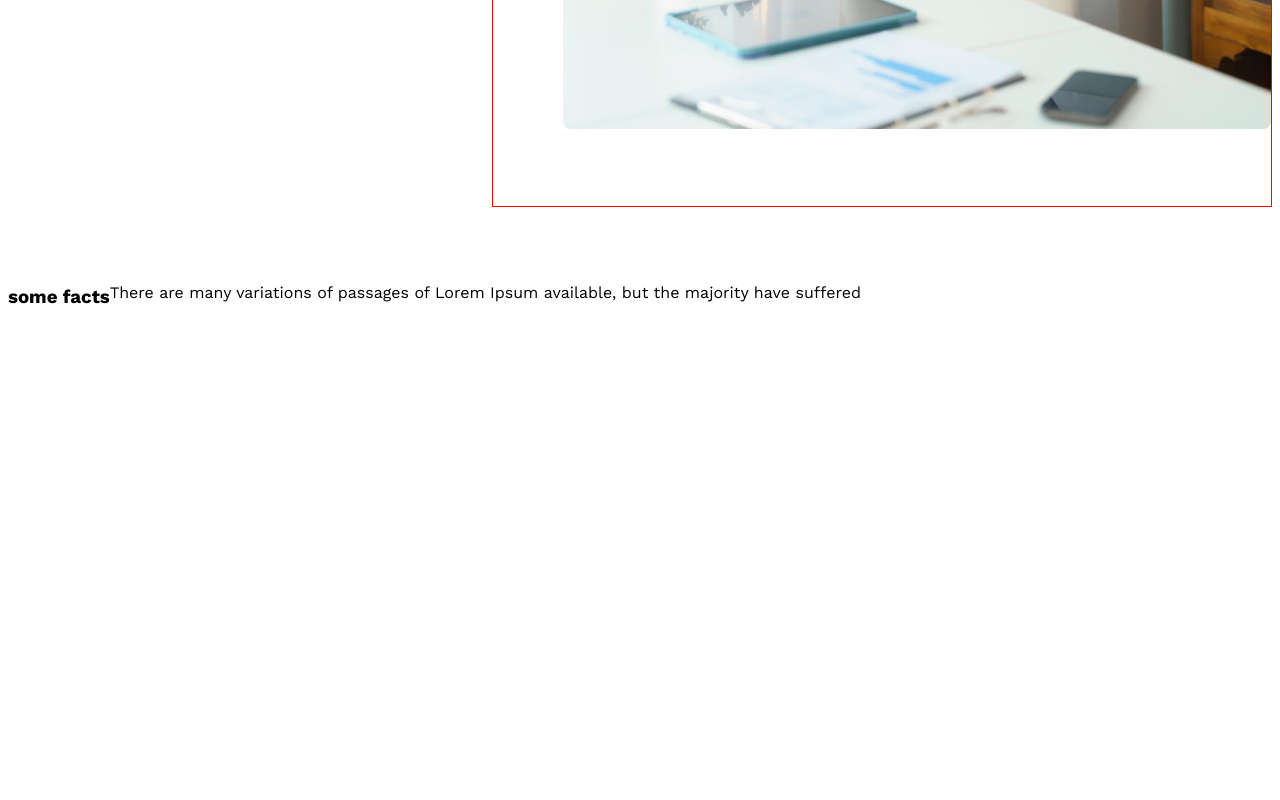
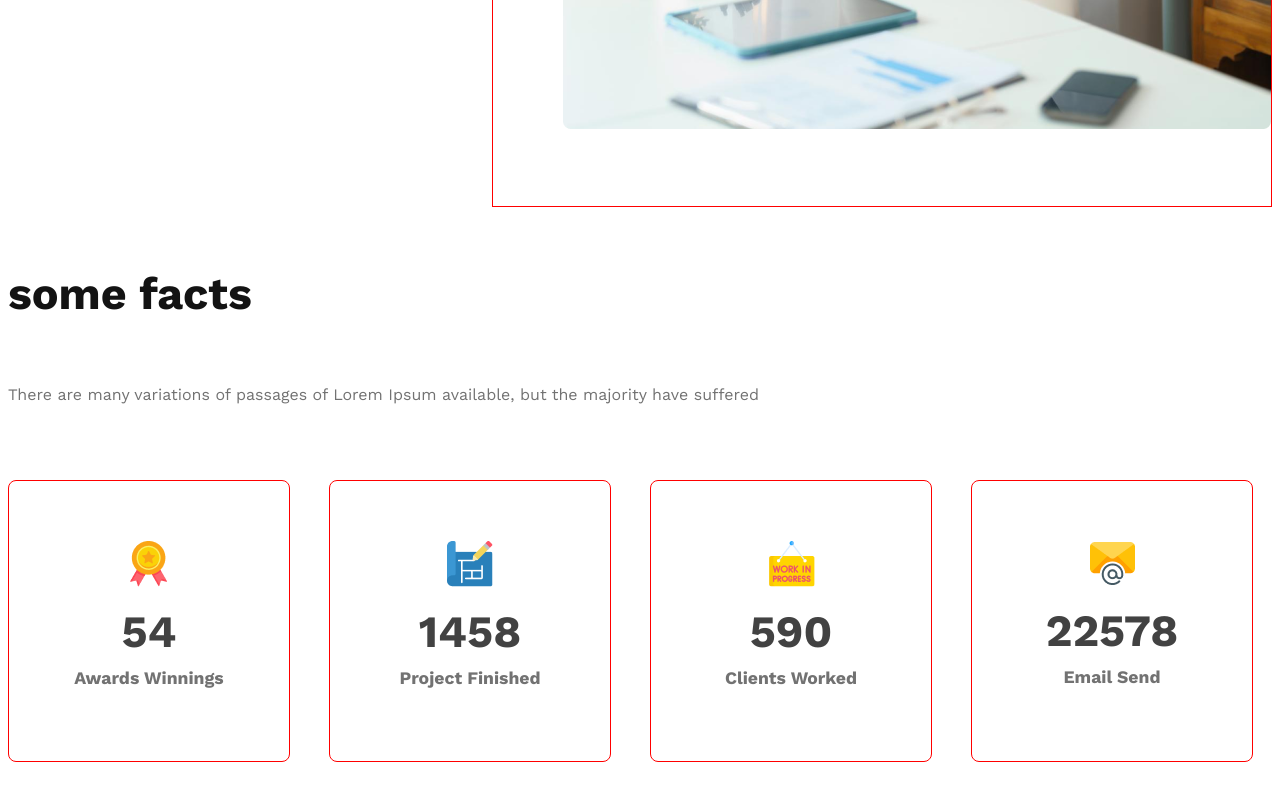
Before and after one commit to Egloo13/architects-web-practice, a plain HTML site: page index.html in a window 1280 px wide. Shown: the part 2649-3449 px from the top of the page. Before the commit the page ends 3149 px from the top, so only its background shows below. Drawn offline with nearby package versions, Linux system fonts and the light colour scheme.

Commit message:
added some styeles

```diff
--- a/index.html
+++ b/index.html
@@ -78,29 +78,29 @@
         </div>
      </section>
      <!-- facts section -->
-      <section class="facts display-flex">
-        <h3 class="section-title">some facts</h3>
-        <p class="fact-text">There are many variations of passages of Lorem Ipsum available, but the majority have suffered</p>
+      <section class="facts">
+        <h3 class="section-title dark-1">some facts</h3>
+        <p class="fact-text dark-3">There are many variations of passages of Lorem Ipsum available, but the majority have suffered</p>
         <div class="fact-container">
             <div class="fact">
-                <img src="" alt="" class="fact-icon">
-                <h4 class="fact-number"></h4>
-                <h5 class="fact-name"></h5>
+                <img src="images/icons/ribon.png" alt="" class="fact-icon">
+                <h4 class="fact-number">54</h4>
+                <h5 class="fact-name">Awards Winnings</h5>
             </div>
             <div class="fact">
-                <img src="" alt="" class="fact-icon">
-                <h4 class="fact-number"></h4>
-                <h5 class="fact-name"></h5>
+                <img src="images/icons/projects.png" alt="" class="fact-icon">
+                <h4 class="fact-number">1458</h4>
+                <h5 class="fact-name">Project Finished</h5>
             </div>
             <div class="fact">
-                <img src="" alt="" class="fact-icon">
-                <h4 class="fact-number"></h4>
-                <h5 class="fact-name"></h5>
+                <img src="images/icons/customers.png" alt="" class="fact-icon">
+                <h4 class="fact-number">590</h4>
+                <h5 class="fact-name">Clients Worked</h5>
             </div>
             <div class="fact">
-                <img src="" alt="" class="fact-icon">
-                <h4 class="fact-number"></h4>
-                <h5 class="fact-name"></h5>
+                <img src="images/icons/email.png" alt="" class="fact-icon">
+                <h4 class="fact-number">22578</h4>
+                <h5 class="fact-name">Email Send</h5>
             </div>
         </div>
       </section>
--- a/styles/style.css
+++ b/styles/style.css
@@ -124,6 +124,47 @@ a {
     margin-left: 70px;
  }
 
+ /* facts style */
+ .fact-container {
+    display: grid;
+    grid-template-columns: repeat(4, 1fr);
+    gap: 20px;
+    max-width: 1440px;
+    margin: 0 auto;
+    padding-top: 60px;
+ }
+ .fact {
+    text-align: center;
+    padding: 20px;
+    font-size: 2rem;
+    width: 240px; height: 240px;
+    border-radius: 8px;
+    border: 1px solid red;
+    justify-content: center;
+    align-items: center;
+ }
+
+ .section-title {
+    font-size: 2.8rem;
+    font-weight: bold;
+    padding-bottom: 20px;
+ }
+ .fact-icon {
+    margin-top: 40px;
+ }
+ .fact-name {
+    font-size: 1.1rem;
+    font-weight: semibold;
+    color: #727272;
+    margin-top: 10px;
+ }
+ .fact-number {
+    font-size: 2.8rem;
+    font-weight: semibold;
+    color: #424242;
+    margin-top: 10px;
+    margin-bottom: 10px;
+ }
 /* responsive style */
 @media screen and (max-width: 576px)  {
    .team, ul, .navbar {
```
